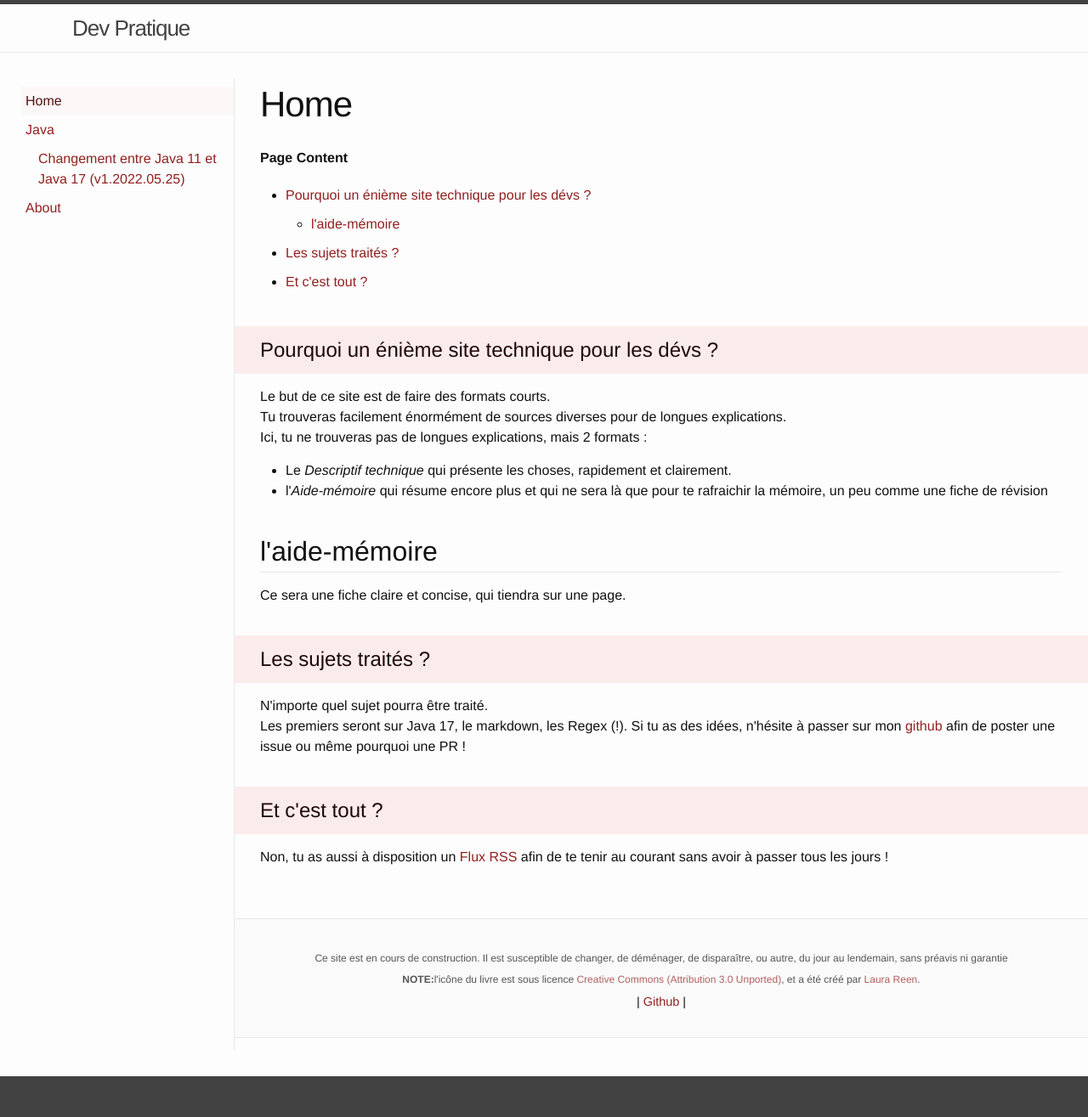
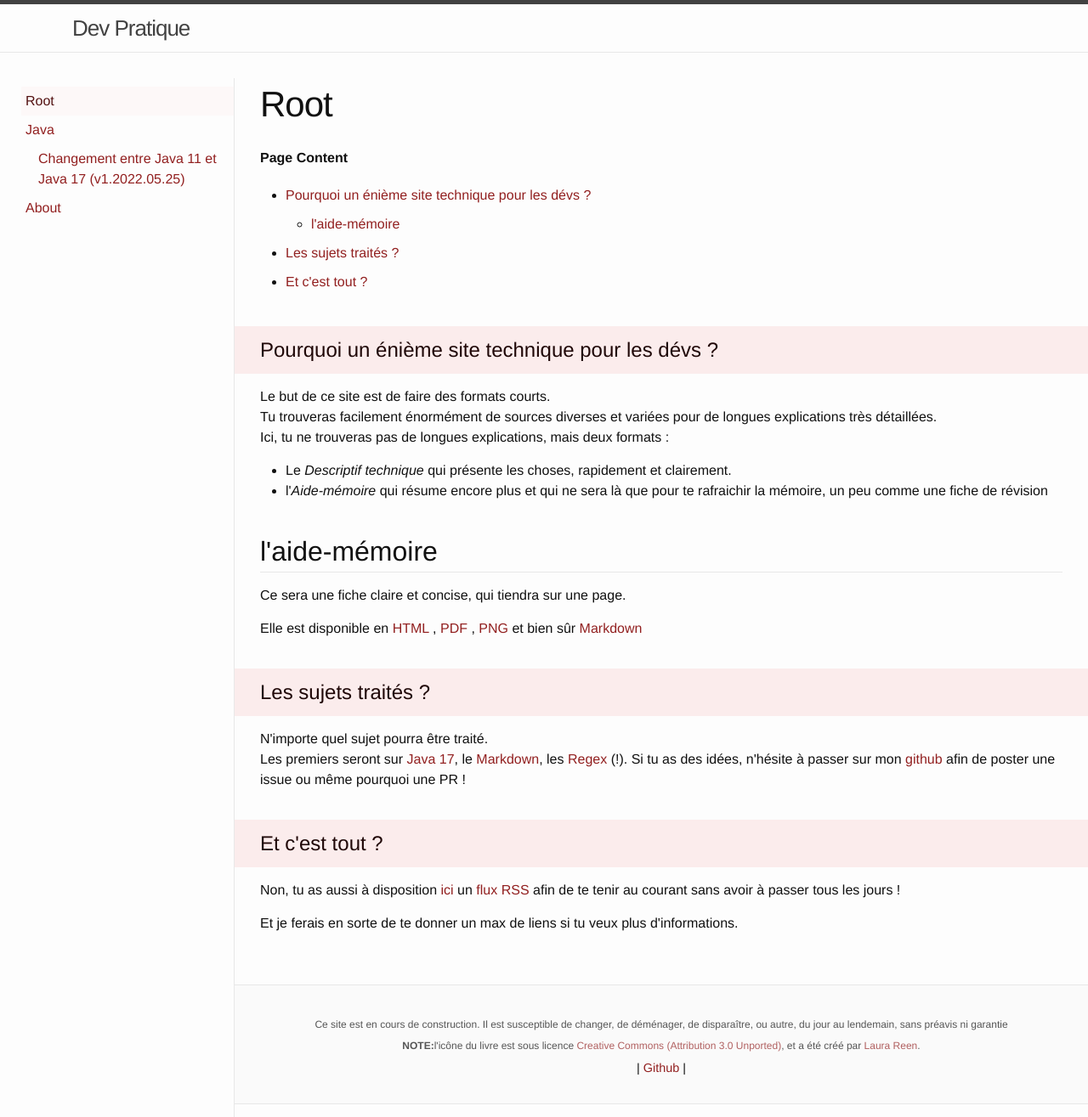
Before and after one commit to nathvh/nathvh.github.io, a website: page docs/index.html in a window 1280 px wide. Shown: the whole page at 85% size. Before the commit the page ends 1267 px from the top, so only its background shows below. Drawn offline with Linux system fonts and the light colour scheme.

Commit message:
minors bugfixes

```diff
--- a/docs/dev-pratique-rss.xml
+++ b/docs/dev-pratique-rss.xml
@@ -11,7 +11,7 @@
             <guid>https://nathvh.github.io/</guid>
             <pubDate>Wed, 25 May 2022 00:00:00 GMT</pubDate>
             <category>java</category>
-            <description>Tu vas avoir toutes les modifications qui vont te changer la vie de tous les jours sous les
+            <description>Tu vas avoir toutes les modifications qui vont changer ta vie de dév Java sous les
                 yeux en une seule fois !
             </description>
         </item>
--- a/docs/index.html
+++ b/docs/index.html
@@ -7,7 +7,7 @@
   <meta http-equiv="X-UA-Compatible" content="IE=edge">
   <meta name="viewport" content="width=device-width, initial-scale=1">
 
-  <title>Dev Pratique | Home</title>
+  <title>Dev Pratique | Root</title>
 
 
   <link rel="icon" href="/images/book-48.png">
@@ -47,14 +47,14 @@
 
 
     <div class="nav-screen"></div>
-    <nav class="nav-list"><ul><li><a href="" class="current-page">Home</a></li><li><a href="/java">Java</a><ul><li><a href="/java/java11_17">Changement entre Java 11 et Java 17 (v1.2022.05.25)</a></li></ul></li><li><a href="/about">About</a><ul></ul></li></ul></li></nav>
+    <nav class="nav-list"><ul><li><a href="" class="current-page">Root</a></li><li><a href="/java">Java</a><ul><li><a href="/java/java11_17">Changement entre Java 11 et Java 17 (v1.2022.05.25)</a></li></ul></li><li><a href="/about">About</a><ul></ul></li></ul></li></nav>
 
 
     <div class="page-content-main">
       <article class="post">
         <header class="post-header">
 
-          <h1 class="post-title">Home</h1>
+          <h1 class="post-title">Root</h1>
         </header>
 
 
@@ -65,18 +65,26 @@
 
 
         <div class="post-content"><h1 id="pourquoi-un-énième-site-technique-pour-les-dévs-">Pourquoi un énième site technique pour les dévs ?</h1>
-<p>Le but de ce site est de faire des formats courts.<br>Tu trouveras facilement énormément de sources diverses pour de longues explications.<br>Ici, tu ne trouveras pas de longues explications, mais 2 formats : </p>
+<p>Le but de ce site est de faire des formats courts.<br>Tu trouveras facilement énormément de sources diverses et variées pour de longues explications très détaillées.<br>Ici, tu ne trouveras pas de longues explications, mais deux formats :</p>
 <ul>
 <li>Le <em>Descriptif technique</em> qui présente les choses, rapidement et clairement.</li>
-<li>l&#39;<em>Aide-mémoire</em> qui résume encore plus et qui ne sera là que pour te rafraichir la mémoire, un peu comme une fiche de révision</li>
+<li>l&#39;<em>Aide-mémoire</em> qui résume encore plus et qui ne sera là que pour te rafraichir la mémoire, un peu comme une fiche de
+révision</li>
 </ul>
 <h2 id="laide-mémoire">l&#39;aide-mémoire</h2>
 <p>Ce sera une fiche claire et concise, qui tiendra sur une page.</p>
+<p>Elle est disponible en <a href="https://fr.wikipedia.org/wiki/Hypertext_Markup_Language">HTML</a>
+, <a href="https://fr.wikipedia.org/wiki/Portable_Document_Format">PDF</a>
+, <a href="https://fr.wikipedia.org/wiki/Portable_Network_Graphics">PNG</a> et bien
+sûr <a href="https://fr.wikipedia.org/wiki/Markdown">Markdown</a></p>
 <h1 id="les-sujets-traités-">Les sujets traités ?</h1>
-<p>N&#39;importe quel sujet pourra être traité.<br>Les premiers seront sur Java 17, le markdown, les Regex (!).
-Si tu as des idées, n&#39;hésite à passer sur mon <a href="https://github.com/nathvh/nathvh.github.io/issues">github</a> afin de poster une issue ou même pourquoi une PR !</p>
+<p>N&#39;importe quel sujet pourra être traité.<br>Les premiers seront sur <a href="https://fr.wikipedia.org/wiki/Java_(langage)#Java_SE_17">Java 17</a>, le <a href="https://fr.wikipedia.org/wiki/Markdown">Markdown</a>, les <a href="https://fr.wikipedia.org/wiki/Expression_r%C3%A9guli%C3%A8re">Regex</a> (!).
+Si tu as des idées, n&#39;hésite à passer sur mon <a href="https://github.com/nathvh/nathvh.github.io/issues">github</a> afin de poster
+une issue ou même pourquoi une PR !</p>
 <h1 id="et-cest-tout-">Et c&#39;est tout ?</h1>
-<p>Non, tu as aussi à disposition un <a href="/dev-pratique-rss.xml">Flux RSS</a> afin de te tenir au courant sans avoir à passer tous les jours !</p>
+<p>Non, tu as aussi à disposition <a href="/dev-pratique-rss.xml">ici</a> un <a href="https://fr.wikipedia.org/wiki/RSS">flux RSS</a> afin de te tenir au courant sans avoir à passer tous
+les jours !</p>
+<p>Et je ferais en sorte de te donner un max de liens si tu veux plus d&#39;informations.</p>
 </div>
       </article>
 
--- a/package.json
+++ b/package.json
@@ -4,7 +4,8 @@
   "description": "Le site des fiches pratiques pour faciliter la vie des Dévs",
   "scripts": {
     "docs:build": "markdown-docs build docs-src docs",
-    "docs:dev": "markdown-docs dev docs-src"
+    "docs:dev": "markdown-docs dev docs-src",
+    "docs:bd": " markdown-docs dev --destination docs docs-src"
   },
   "devDependencies": {
     "@gi60s/markdown-docs": "^0.1.2"
```
Also changed, not shown: docs-src/index.md (+4 -4 lines), docs/about/index.html (+5 -8 lines), docs/java/index.html (+1 -1 lines), docs/java/java11_17.html (+1 -1 lines), docs/java/java11_17_fiche.html (+1 -1 lines).
